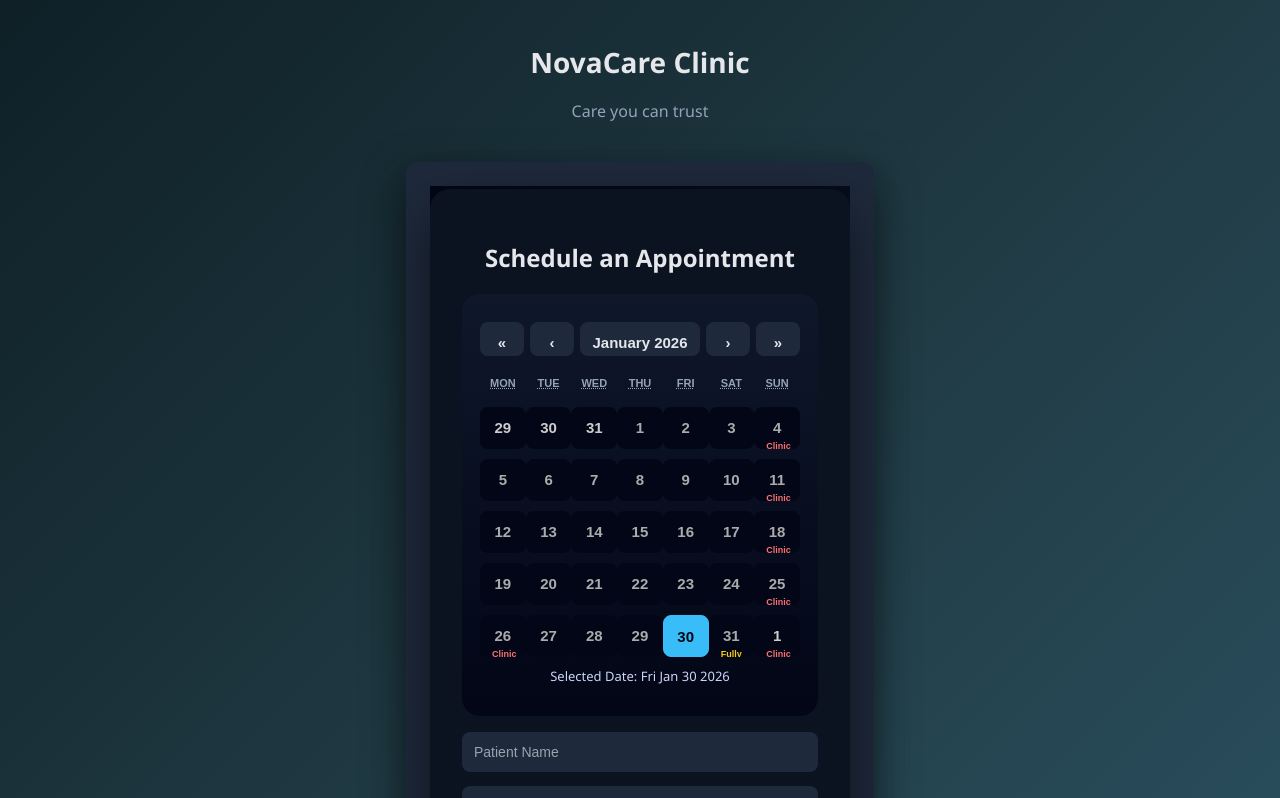
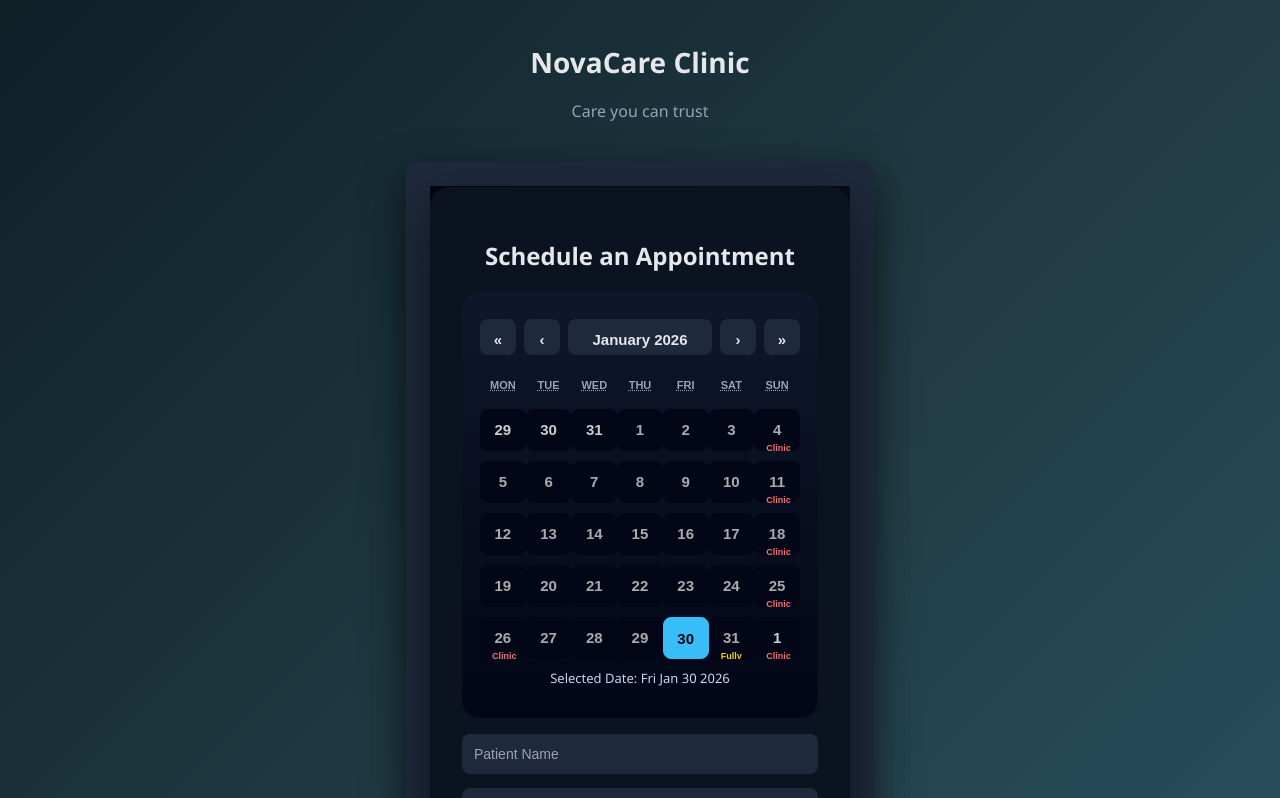
Before and after one commit to ghauravh/Appointment-Queue-System, a React (Create React App) app in the folder appointment-scheduler-frontend/: page / in a window 1280 px wide. Shown: the top 798 px of the page. Built offline with nearby package versions, Linux system fonts and the light colour scheme.

Commit message:
adjusting the elements of the calendar

```diff
--- a/appointment-scheduler-frontend/src/components/CalendarComponent.css
+++ b/appointment-scheduler-frontend/src/components/CalendarComponent.css
@@ -15,26 +15,46 @@
   color: #e5e7eb;
 }
 
-/* Navigation */
+/* ===== Calendar Navigation (SAFE) ===== */
 .react-calendar__navigation {
-  display: flex;
-  gap: 6px;
-  margin-bottom: 12px;
+  display: flex !important;
+  align-items: center;
+  justify-content: center;
+  gap: 8px;
+  margin-bottom: 16px;
 }
 
+/* Navigation buttons */
 .react-calendar__navigation button {
+  min-width: 36px;
+  height: 36px;
   background: #1e293b !important;
   color: #e5e7eb !important;
   border-radius: 10px;
-  padding: 8px 12px;
+  font-size: 16px;
   font-weight: 600;
+  padding: 0;
+  transition: background 0.2s ease;
 }
 
+/* Hover */
+.react-calendar__navigation button:hover {
+  background: #2563eb !important;
+}
+
+/* Month label */
 .react-calendar__navigation__label {
-  background: linear-gradient(135deg, #38bdf8, #2563eb) !important;
+  background: #0f172a !important;
+  color: #ffffff !important;
   border-radius: 12px;
-  color: white !important;
   font-weight: 700;
+  font-size: 15px;
+  padding: 6px 18px;
+  white-space: nowrap;
+}
+
+.react-calendar__navigation__label > span {
+  white-space: nowrap;
 }
 
 /* Weekdays */
```
